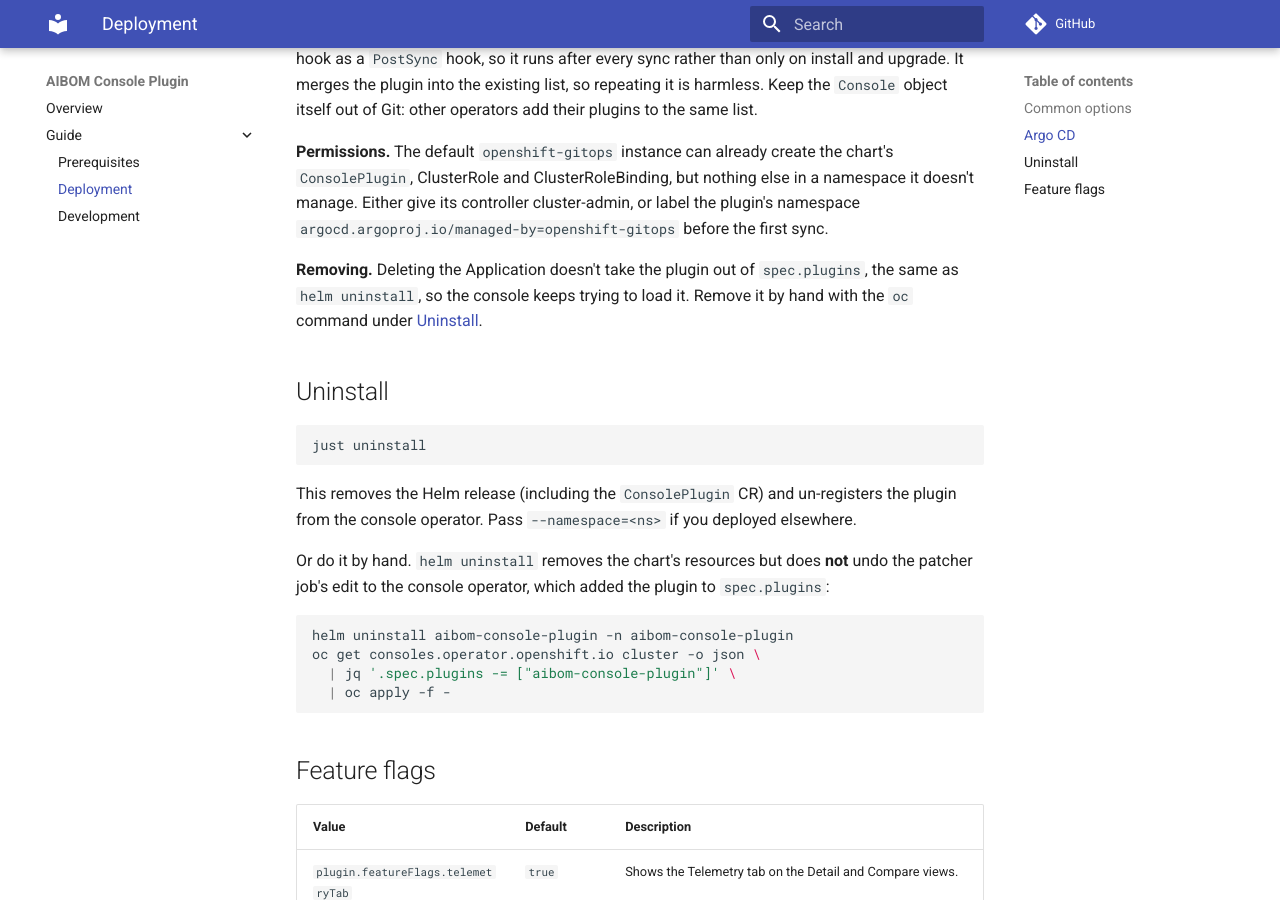
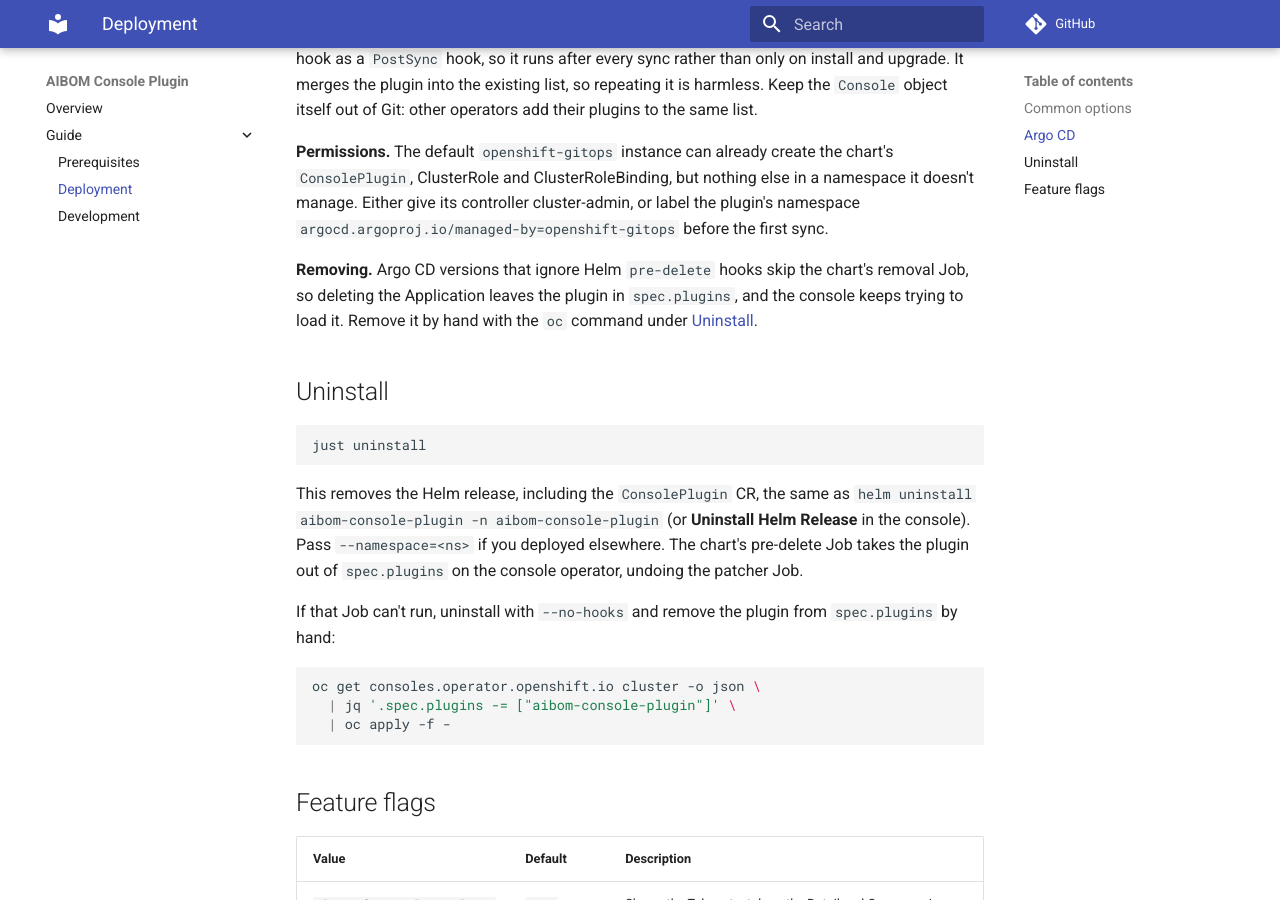
Before and after one commit to gavinsan33/aibom-console-plugin, an MkDocs documentation site: the page built from docs/guide/deployment.md, in a window 1280 px wide and 900 px high, scrolled down 1424 px. Built offline with MkDocs 1.6.1 and Material for MkDocs 9.7.7, drawn with Linux system fonts in a browser that asks for light colours; comment, search, counter and statistics services are not loaded.

Commit message:
Remove the plugin from the console's spec.plugins on helm uninstall

````diff
--- a/docs/guide/deployment.md
+++ b/docs/guide/deployment.md
@@ -65,7 +65,7 @@ The plugin is enabled by the chart's patcher Job, a Helm `post-install,post-upgr
 
 **Permissions.** The default `openshift-gitops` instance can already create the chart's `ConsolePlugin`, ClusterRole and ClusterRoleBinding, but nothing else in a namespace it doesn't manage. Either give its controller cluster-admin, or label the plugin's namespace `argocd.argoproj.io/managed-by=openshift-gitops` before the first sync.
 
-**Removing.** Deleting the Application doesn't take the plugin out of `spec.plugins`, the same as `helm uninstall`, so the console keeps trying to load it. Remove it by hand with the `oc` command under [Uninstall](#uninstall).
+**Removing.** Argo CD versions that ignore Helm `pre-delete` hooks skip the chart's removal Job, so deleting the Application leaves the plugin in `spec.plugins`, and the console keeps trying to load it. Remove it by hand with the `oc` command under [Uninstall](#uninstall).
 
 ## Uninstall
 
@@ -73,12 +73,11 @@ The plugin is enabled by the chart's patcher Job, a Helm `post-install,post-upgr
 just uninstall
 ```
 
-This removes the Helm release (including the `ConsolePlugin` CR) and un-registers the plugin from the console operator. Pass `--namespace=<ns>` if you deployed elsewhere.
+This removes the Helm release, including the `ConsolePlugin` CR, the same as `helm uninstall aibom-console-plugin -n aibom-console-plugin` (or **Uninstall Helm Release** in the console). Pass `--namespace=<ns>` if you deployed elsewhere. The chart's pre-delete Job takes the plugin out of `spec.plugins` on the console operator, undoing the patcher Job.
 
-Or do it by hand. `helm uninstall` removes the chart's resources but does **not** undo the patcher job's edit to the console operator, which added the plugin to `spec.plugins`:
+If that Job can't run, uninstall with `--no-hooks` and remove the plugin from `spec.plugins` by hand:
 
 ```sh
-helm uninstall aibom-console-plugin -n aibom-console-plugin
 oc get consoles.operator.openshift.io cluster -o json \
   | jq '.spec.plugins -= ["aibom-console-plugin"]' \
   | oc apply -f -
````
Also changed, not shown: docs/guide/prerequisites.md (+1 -1 lines), 2 other files.
